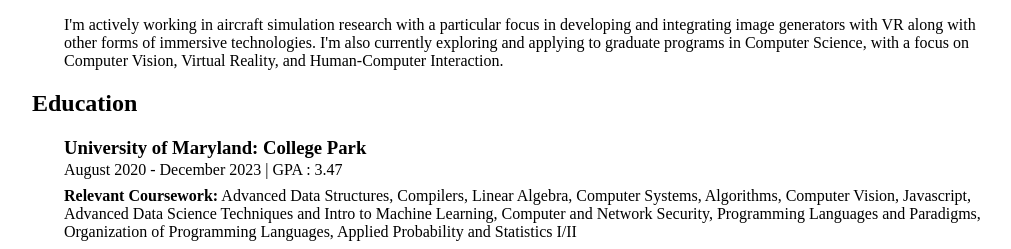
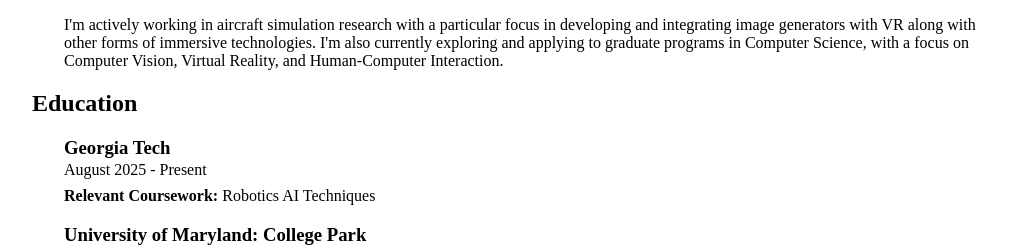
Before and after one commit to mtruesda/mtruesda.github.io, a React (Create React App) app in the folder Website/: page /about in a window 1280 px wide. Shown: the part 1042-1291 px from the top of the page, without its empty margins (128-1139 px from the left). Built offline with nearby package versions, Linux system fonts and the light colour scheme; no server answers; the HTML template or start-up script is replaced by a standard one.

Commit message:
add GATech to education

```diff
--- a/Website/src/views/About.js
+++ b/Website/src/views/About.js
@@ -55,6 +55,11 @@
 
         <h2>Education</h2>
         <div className="contentParagraph">
+          <h3>Georgia Tech</h3>
+          <p className="subheader">August 2025 - Present</p>
+          <p className="paragraphText">
+            <strong>Relevant Coursework:</strong> Robotics AI Techniques
+          </p>
           <h3>University of Maryland: College Park</h3>
           <p className="subheader">August 2020 - December 2023 | GPA : 3.47</p>
           <p className="paragraphText">
```
